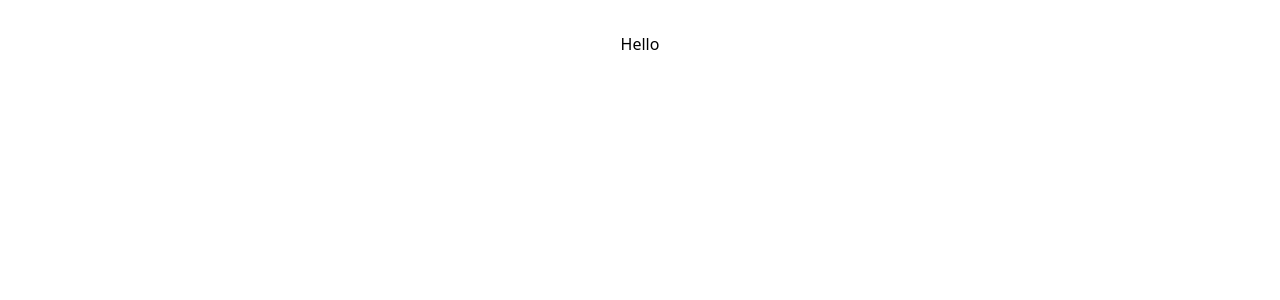
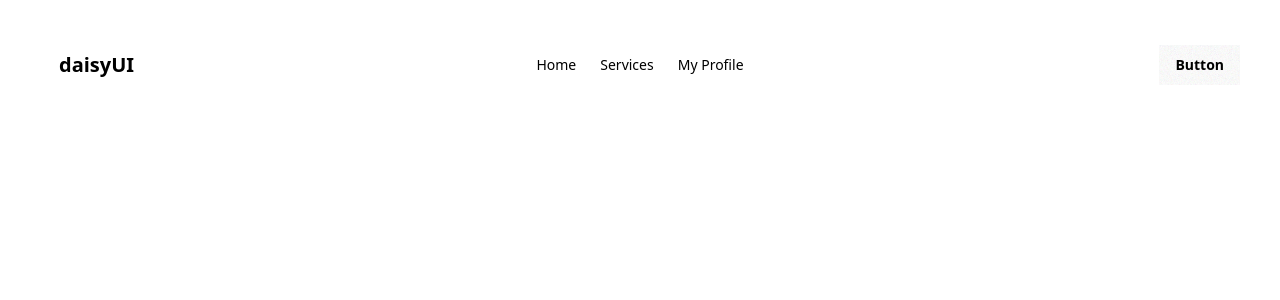
Before and after one commit to Sanzid-Ahmed/ph-assignment-09, a React (Vite) app: page / in a window 1280 px wide. Shown: the top 300 px of the page. Built offline with nearby package versions, Linux system fonts and the light colour scheme.

Commit message:
added nav bar

```diff
--- /dev/null
+++ b/src/components/Header.jsx
@@ -0,0 +1,12 @@
+import React from 'react';
+import Navbar from './Navbar/Navbar';
+
+const Header = () => {
+    return (
+        <div>
+            <Navbar></Navbar>
+        </div>
+    );
+};
+
+export default Header;
--- /dev/null
+++ b/src/components/Navbar/Navbar.jsx
@@ -0,0 +1,63 @@
+import React from "react";
+import { NavLink } from "react-router";
+
+const Navbar = () => {
+
+    const links = (
+    <>
+      <li>
+        <NavLink to="/">Home</NavLink>
+      </li>
+      <li>
+        <NavLink>Services</NavLink>
+      </li>
+      <li>
+        <NavLink>My Profile</NavLink>
+      </li>
+    </>
+  );
+
+
+  return (
+    <div className="navbar bg-base-100">
+      <div className="navbar-start">
+        <div className="dropdown">
+          <div tabIndex={0} role="button" className="btn btn-ghost lg:hidden">
+            <svg
+              xmlns="http://www.w3.org/2000/svg"
+              className="h-5 w-5"
+              fill="none"
+              viewBox="0 0 24 24"
+              stroke="currentColor"
+            >
+              {" "}
+              <path
+                strokeLinecap="round"
+                strokeLinejoin="round"
+                strokeWidth="2"
+                d="M4 6h16M4 12h8m-8 6h16"
+              />{" "}
+            </svg>
+          </div>
+          <ul
+            tabIndex="-1"
+            className="menu menu-sm dropdown-content bg-base-100 rounded-box z-1 mt-3 w-52 p-2 shadow"
+          >
+            {links}
+          </ul>
+        </div>
+        <a className="btn btn-ghost text-xl">daisyUI</a>
+      </div>
+      <div className="navbar-center hidden lg:flex">
+        <ul className="menu menu-horizontal px-1">
+          {links}
+        </ul>
+      </div>
+      <div className="navbar-end">
+        <a className="btn border-0">Button</a>
+      </div>
+    </div>
+  );
+};
+
+export default Navbar;
--- a/src/layouts/HomeLayout.jsx
+++ b/src/layouts/HomeLayout.jsx
@@ -1,10 +1,16 @@
 import React from 'react';
+import { Outlet } from 'react-router';
+import Header from '../components/Header';
 
 const HomeLayout = () => {
     return (
         <div>
-            <header></header>
-            <main></main>
+            <header>
+                <Header></Header>
+            </header>
+            <main>
+                <Outlet></Outlet>
+            </main>
             <footer></footer>
         </div>
     );
--- a/src/routes/router.jsx
+++ b/src/routes/router.jsx
@@ -1,9 +1,15 @@
 import { createBrowserRouter } from "react-router";
+import HomeLayout from "../layouts/HomeLayout";
 
 const router = createBrowserRouter([
     {
         path:"/",
-        element: <h2>Hello</h2>
+        Component: HomeLayout,
+        children: [
+            {
+                index:true,
+            },
+        ]
     },
     {
         path:"/*",
```
